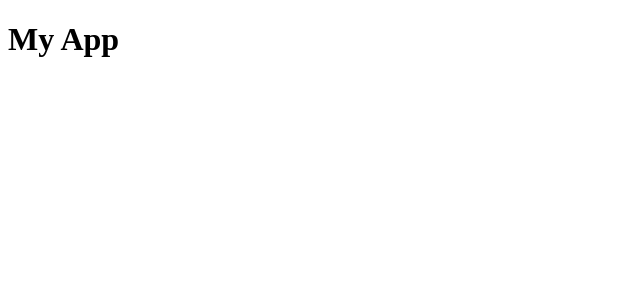
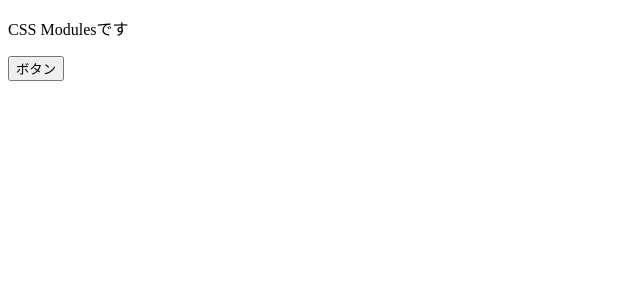
Before and after one commit to harutiro/react_css, a React (Create React App) app: page / in a window 1280 px wide. Shown: the top 300 px of the page, without its empty margins (0-640 px from the left). Built offline with nearby package versions, Linux system fonts and the light colour scheme.

Commit message:
update:CSSを適応するファイルの作成

```diff
--- a/src/App.js
+++ b/src/App.jsx
@@ -1,10 +1,11 @@
 // import { useState } from "react";
 // import { useEffect } from "react";
+import { CssModules } from "./components/cssModules";
 
 export const App = () => {
     return (
         <>
-            <h1>My App</h1>
+            <CssModules />
         </>
     );
 };
--- /dev/null
+++ b/src/components/cssModules.jsx
@@ -0,0 +1,8 @@
+export const CssModules = () => {
+    return (
+        <div>
+            <p>CSS Modulesです</p>
+            <button>ボタン</button>
+        </div>
+    );
+}
```
